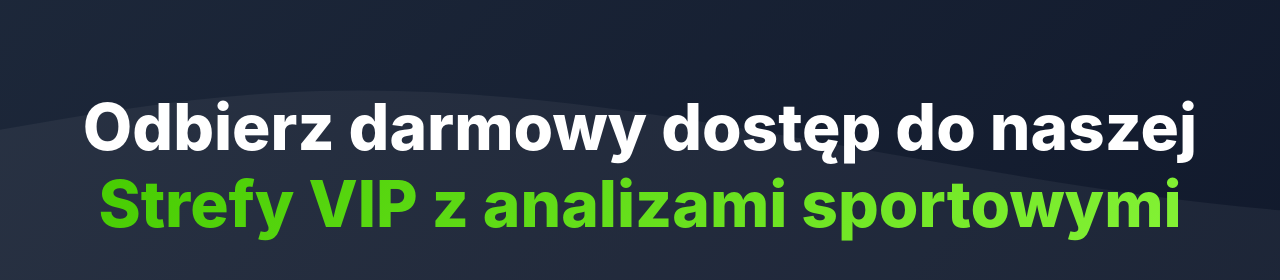
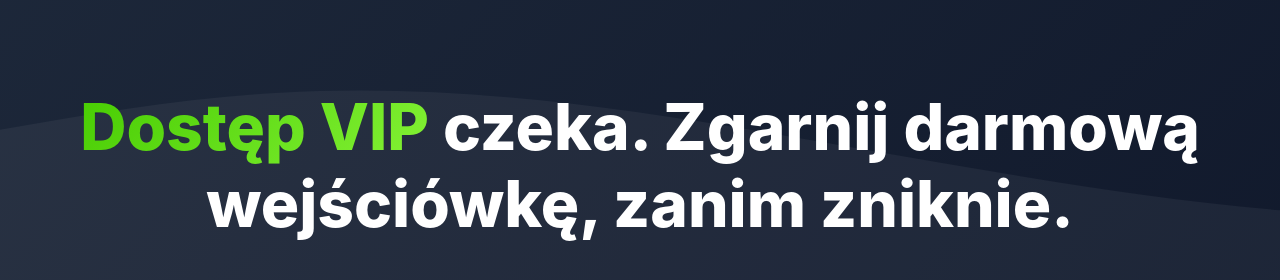
Before and after one commit to colly23421/primebets-landing, a website: page index.html in a window 1280 px wide. Shown: the part 214-494 px from the top of the page. Drawn offline with Linux system fonts and the light colour scheme.

Commit message:
Update hero section heading text in index.html

```diff
--- a/index.html
+++ b/index.html
@@ -439,9 +439,9 @@
             <img src="images/Transparent Logo.png" alt="PrimeBets Logo">
         </div>
         <div class="hero-content">
-          <h1 style="font-size: clamp(2.5rem, 5vw, 4rem); line-height: 1.2;">
-              Odbierz darmowy dostęp do naszej <span class="highlight">Strefy VIP z analizami sportowymi</span>
-            </h1>
+        <h1 style="font-size: clamp(2.5rem, 5vw, 4rem); line-height: 1.2;">
+      <span class="highlight">Dostęp VIP</span> czeka. Zgarnij darmową wejściówkę, zanim zniknie.
+    </h1>
             <div class="hero-buttons">
                 <a href="https://t.me/m/vUuWmH_oMTc8" target="_blank" rel="noopener noreferrer" class="btn-primary">
                     <img src="images/telegram-seeklogo.png" alt="Telegram">
```
